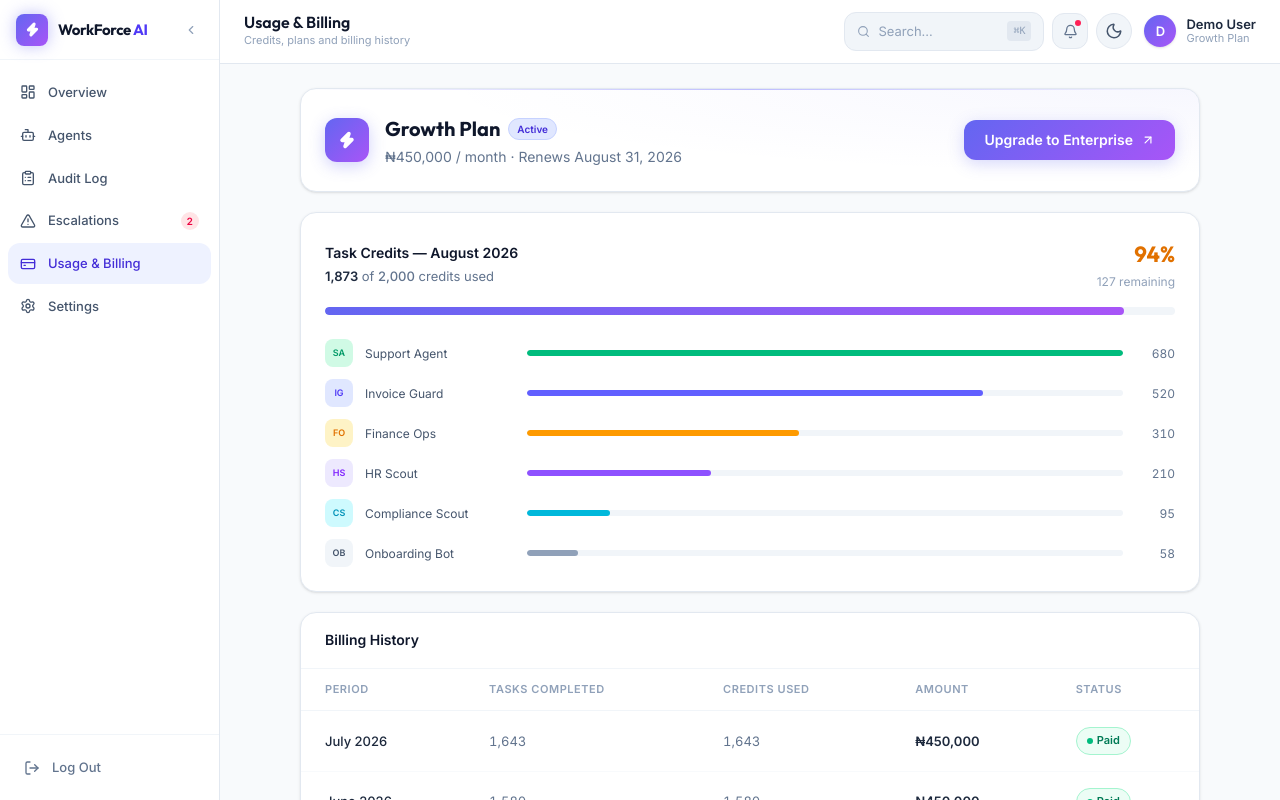
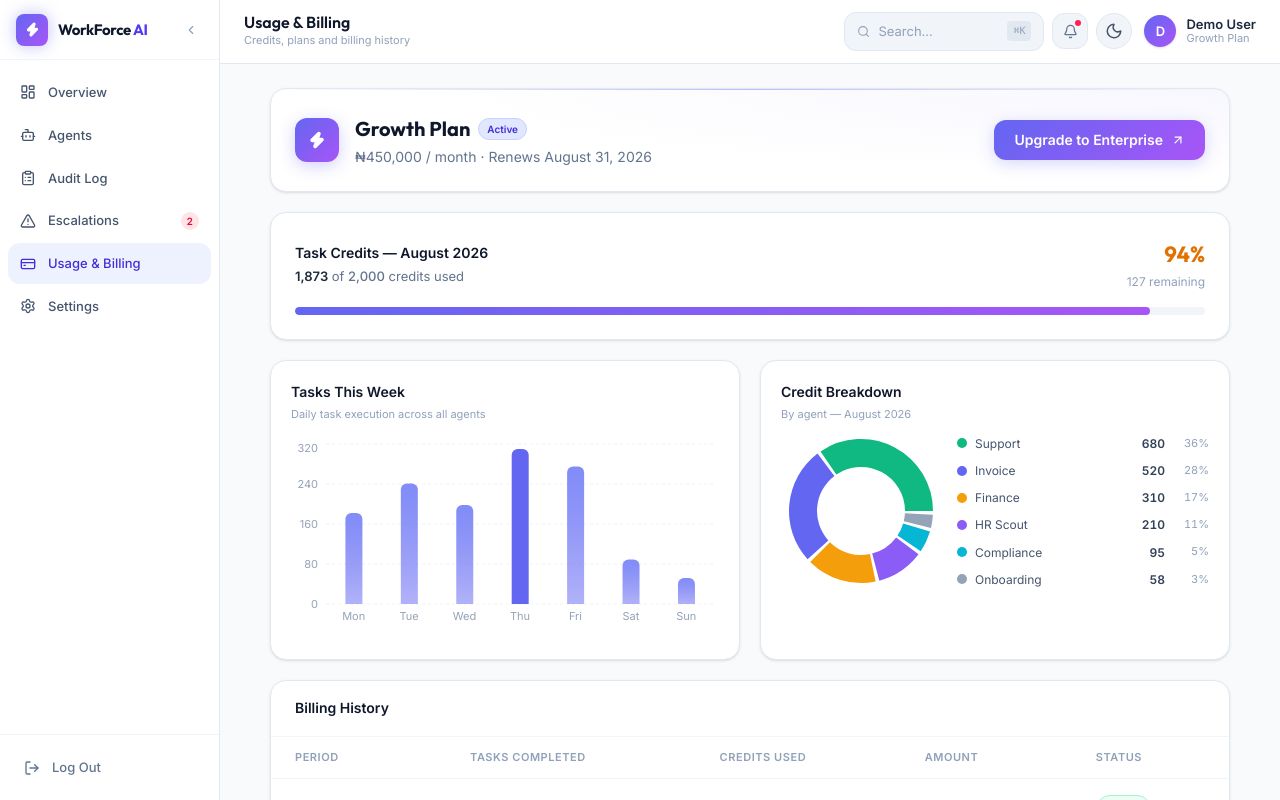
Before and after one commit to Pipe7-sudo/Agentic, a Next.js app in the folder frontend/: page /usage in a window 1280 px wide. Built offline with nearby package versions, Linux system fonts and the light colour scheme; sample sign-in values are in the browser's storage.

Commit message:
feat(usage): Recharts BarChart + PieChart donut with custom tooltips, agent credit breakdown

```diff
--- a/frontend/package.json
+++ b/frontend/package.json
@@ -16,6 +16,7 @@
     "next-themes": "^0.4.6",
     "react": "19.2.4",
     "react-dom": "19.2.4",
+    "recharts": "^3.10.1",
     "tailwindcss": "^4.3.3"
   },
   "devDependencies": {
--- a/frontend/src/app/(dashboard)/usage/page.tsx
+++ b/frontend/src/app/(dashboard)/usage/page.tsx
@@ -1,15 +1,30 @@
+'use client';
 import { ArrowUpRight, Zap } from 'lucide-react';
+import {
+  BarChart, Bar, XAxis, YAxis, CartesianGrid, Tooltip,
+  ResponsiveContainer, Cell, PieChart, Pie, Legend,
+} from 'recharts';
+import { useEffect, useState } from 'react';
 
-const BARS = [
-  { label: 'Support Agent',    initials: 'SA', used: 680, color: 'bg-emerald-500', bg: 'bg-emerald-100 dark:bg-emerald-500/15', text: 'text-emerald-600 dark:text-emerald-400' },
-  { label: 'Invoice Guard',    initials: 'IG', used: 520, color: 'bg-indigo-500',  bg: 'bg-indigo-100 dark:bg-indigo-500/15',  text: 'text-indigo-600 dark:text-indigo-400'  },
-  { label: 'Finance Ops',      initials: 'FO', used: 310, color: 'bg-amber-500',   bg: 'bg-amber-100 dark:bg-amber-500/15',    text: 'text-amber-600 dark:text-amber-500'    },
-  { label: 'HR Scout',         initials: 'HS', used: 210, color: 'bg-violet-500',  bg: 'bg-violet-100 dark:bg-violet-500/15',  text: 'text-violet-600 dark:text-violet-400'  },
-  { label: 'Compliance Scout', initials: 'CS', used: 95,  color: 'bg-cyan-500',    bg: 'bg-cyan-100 dark:bg-cyan-500/15',      text: 'text-cyan-600 dark:text-cyan-500'      },
-  { label: 'Onboarding Bot',   initials: 'OB', used: 58,  color: 'bg-slate-400',   bg: 'bg-slate-100 dark:bg-white/[0.07]',    text: 'text-slate-600 dark:text-slate-400'    },
+// ── Data ──────────────────────────────────────────────────────────────────────
+const AGENT_USAGE = [
+  { name: 'Support',   initials: 'SA', used: 680, color: '#10b981', fill: '#10b981' },
+  { name: 'Invoice',   initials: 'IG', used: 520, color: '#6366f1', fill: '#6366f1' },
+  { name: 'Finance',   initials: 'FO', used: 310, color: '#f59e0b', fill: '#f59e0b' },
+  { name: 'HR Scout',  initials: 'HS', used: 210, color: '#8b5cf6', fill: '#8b5cf6' },
+  { name: 'Compliance',initials: 'CS', used: 95,  color: '#06b6d4', fill: '#06b6d4' },
+  { name: 'Onboarding',initials: 'OB', used: 58,  color: '#94a3b8', fill: '#94a3b8' },
 ];
-const TOTAL_USED  = BARS.reduce((s, b) => s + b.used, 0);
-const TOTAL_LIMIT = 2000;
+
+const DAILY_TASKS = [
+  { day: 'Mon', tasks: 182 },
+  { day: 'Tue', tasks: 241 },
+  { day: 'Wed', tasks: 198 },
+  { day: 'Thu', tasks: 310 },
+  { day: 'Fri', tasks: 275 },
+  { day: 'Sat', tasks: 89  },
+  { day: 'Sun', tasks: 52  },
+];
 
 const HISTORY = [
   { period: 'July 2026',  tasks: 1643, credits: 1643, amount: '₦450,000', status: 'Paid' },
@@ -17,12 +32,39 @@ const HISTORY = [
   { period: 'May 2026',   tasks: 921,  credits: 921,  amount: '₦450,000', status: 'Paid' },
 ];
 
+const TOTAL_USED  = AGENT_USAGE.reduce((s, b) => s + b.used, 0);
+const TOTAL_LIMIT = 2000;
+
+// ── Custom Tooltip ────────────────────────────────────────────────────────────
+const CustomBarTooltip = ({ active, payload, label }: any) => {
+  if (!active || !payload?.length) return null;
+  return (
+    <div className="bg-white dark:bg-[#13131f] border border-slate-200 dark:border-white/[0.1] rounded-xl px-3 py-2.5 shadow-xl text-[12px]">
+      <p className="font-semibold text-slate-700 dark:text-slate-300 mb-0.5">{label}</p>
+      <p className="text-indigo-600 dark:text-indigo-400 font-bold">{payload[0].value} tasks</p>
+    </div>
+  );
+};
+
+const CustomPieTooltip = ({ active, payload }: any) => {
+  if (!active || !payload?.length) return null;
+  return (
+    <div className="bg-white dark:bg-[#13131f] border border-slate-200 dark:border-white/[0.1] rounded-xl px-3 py-2.5 shadow-xl text-[12px]">
+      <p className="font-semibold text-slate-700 dark:text-slate-300">{payload[0].name}</p>
+      <p className="font-bold mt-0.5" style={{ color: payload[0].payload.color }}>{payload[0].value} credits</p>
+    </div>
+  );
+};
+
+// ── Page ─────────────────────────────────────────────────────────────────────
 export default function UsagePage() {
   const pct = Math.round((TOTAL_USED / TOTAL_LIMIT) * 100);
-  const max = Math.max(...BARS.map(b => b.used));
+  const [mounted, setMounted] = useState(false);
+  useEffect(() => setMounted(true), []);
 
   return (
-    <div className="max-w-[900px] mx-auto flex flex-col gap-5">
+    <div className="max-w-[960px] mx-auto flex flex-col gap-5">
+
       {/* Plan Banner */}
       <div className="relative bg-white dark:bg-[#080812] border border-slate-200 dark:border-white/[0.07] rounded-2xl overflow-hidden shadow-sm dark:shadow-none">
         <div className="absolute top-0 left-0 right-0 h-px bg-gradient-to-r from-transparent via-indigo-500/40 to-transparent" />
@@ -46,13 +88,14 @@ export default function UsagePage() {
         </div>
       </div>
 
-      {/* Credit Usage */}
+      {/* Overall Credit Usage */}
       <div className="bg-white dark:bg-[#080812] border border-slate-200 dark:border-white/[0.07] rounded-2xl p-5 md:p-6 shadow-sm dark:shadow-none">
         <div className="flex flex-col sm:flex-row sm:items-center justify-between gap-2 mb-4">
           <div>
             <h3 className="font-semibold text-[14px] text-slate-900 dark:text-white">Task Credits — August 2026</h3>
             <p className="text-[13px] text-slate-500 dark:text-slate-400 mt-0.5">
-              <span className="font-bold text-slate-800 dark:text-slate-200">{TOTAL_USED.toLocaleString()}</span> of <span className="font-medium">{TOTAL_LIMIT.toLocaleString()}</span> credits used
+              <span className="font-bold text-slate-800 dark:text-slate-200">{TOTAL_USED.toLocaleString()}</span> of{' '}
+              <span className="font-medium">{TOTAL_LIMIT.toLocaleString()}</span> credits used
             </p>
           </div>
           <div className="text-right">
@@ -60,24 +103,72 @@ export default function UsagePage() {
             <p className="text-[12px] text-slate-400 dark:text-slate-600">{(TOTAL_LIMIT - TOTAL_USED).toLocaleString()} remaining</p>
           </div>
         </div>
-        <div className="h-2 bg-slate-100 dark:bg-white/[0.07] rounded-full overflow-hidden mb-6">
+        <div className="h-2 bg-slate-100 dark:bg-white/[0.07] rounded-full overflow-hidden">
           <div className="h-full gradient-bg rounded-full transition-all duration-700" style={{ width: `${pct}%` }} />
         </div>
+      </div>
 
-        {/* Per-agent breakdown */}
-        <div className="flex flex-col gap-3">
-          {BARS.map(b => (
-            <div key={b.label} className="flex items-center gap-3">
-              <div className={`w-7 h-7 rounded-lg ${b.bg} flex items-center justify-center shrink-0`}>
-                <span className={`text-[9px] font-bold ${b.text}`}>{b.initials}</span>
+      {/* Charts row */}
+      <div className="grid grid-cols-1 lg:grid-cols-2 gap-5">
+
+        {/* Daily tasks bar chart */}
+        <div className="bg-white dark:bg-[#080812] border border-slate-200 dark:border-white/[0.07] rounded-2xl p-5 shadow-sm dark:shadow-none">
+          <div className="mb-4">
+            <h3 className="font-semibold text-[14px] text-slate-900 dark:text-white">Tasks This Week</h3>
+            <p className="text-[11px] text-slate-400 dark:text-slate-600 mt-0.5">Daily task execution across all agents</p>
+          </div>
+          {mounted && (
+            <ResponsiveContainer width="100%" height={200}>
+              <BarChart data={DAILY_TASKS} barCategoryGap="35%">
+                <CartesianGrid strokeDasharray="3 3" stroke="rgba(148,163,184,0.15)" vertical={false} />
+                <XAxis dataKey="day" tick={{ fontSize: 11, fill: 'rgb(148 163 184)' }} axisLine={false} tickLine={false} />
+                <YAxis tick={{ fontSize: 11, fill: 'rgb(148 163 184)' }} axisLine={false} tickLine={false} width={30} />
+                <Tooltip content={<CustomBarTooltip />} cursor={{ fill: 'rgba(99,102,241,0.06)', radius: 8 }} />
+                <Bar dataKey="tasks" radius={[6, 6, 0, 0]}>
+                  {DAILY_TASKS.map((_, i) => (
+                    <Cell key={i} fill={i === 3 ? '#6366f1' : 'url(#barGrad)'} />
+                  ))}
+                </Bar>
+                <defs>
+                  <linearGradient id="barGrad" x1="0" y1="0" x2="0" y2="1">
+                    <stop offset="0%" stopColor="#818cf8" />
+                    <stop offset="100%" stopColor="#6366f1" stopOpacity={0.5} />
+                  </linearGradient>
+                </defs>
+              </BarChart>
+            </ResponsiveContainer>
+          )}
+        </div>
+
+        {/* Agent credit breakdown — donut */}
+        <div className="bg-white dark:bg-[#080812] border border-slate-200 dark:border-white/[0.07] rounded-2xl p-5 shadow-sm dark:shadow-none">
+          <div className="mb-2">
+            <h3 className="font-semibold text-[14px] text-slate-900 dark:text-white">Credit Breakdown</h3>
+            <p className="text-[11px] text-slate-400 dark:text-slate-600 mt-0.5">By agent — August 2026</p>
+          </div>
+          {mounted && (
+            <div className="flex flex-col sm:flex-row items-center gap-4">
+              <ResponsiveContainer width={160} height={160}>
+                <PieChart>
+                  <Pie data={AGENT_USAGE} dataKey="used" nameKey="name" cx="50%" cy="50%"
+                    innerRadius={44} outerRadius={72} paddingAngle={3} stroke="none">
+                    {AGENT_USAGE.map((a, i) => <Cell key={i} fill={a.color} />)}
+                  </Pie>
+                  <Tooltip content={<CustomPieTooltip />} />
+                </PieChart>
+              </ResponsiveContainer>
+              <div className="flex flex-col gap-2 flex-1 w-full">
+                {AGENT_USAGE.map(a => (
+                  <div key={a.name} className="flex items-center gap-2">
+                    <span className="w-2.5 h-2.5 rounded-full shrink-0" style={{ background: a.color }} />
+                    <span className="text-[12px] text-slate-600 dark:text-slate-400 flex-1 truncate">{a.name}</span>
+                    <span className="text-[12px] font-semibold text-slate-700 dark:text-slate-300 tabular-nums">{a.used}</span>
+                    <span className="text-[11px] text-slate-400 dark:text-slate-600 w-[36px] text-right tabular-nums">{Math.round((a.used / TOTAL_USED) * 100)}%</span>
+                  </div>
+                ))}
               </div>
-              <span className="text-[12px] text-slate-600 dark:text-slate-400 w-[130px] md:w-[150px] shrink-0 truncate">{b.label}</span>
-              <div className="flex-1 h-1.5 bg-slate-100 dark:bg-white/[0.07] rounded-full overflow-hidden">
-                <div className={`h-full ${b.color} rounded-full`} style={{ width: `${(b.used / max) * 100}%` }} />
-              </div>
-              <span className="text-[12px] text-slate-500 dark:text-slate-500 w-[40px] text-right tabular-nums shrink-0">{b.used}</span>
             </div>
-          ))}
+          )}
         </div>
       </div>
 
```
Also changed, not shown: 1 other file (tests, documents, lock files or other folders).
